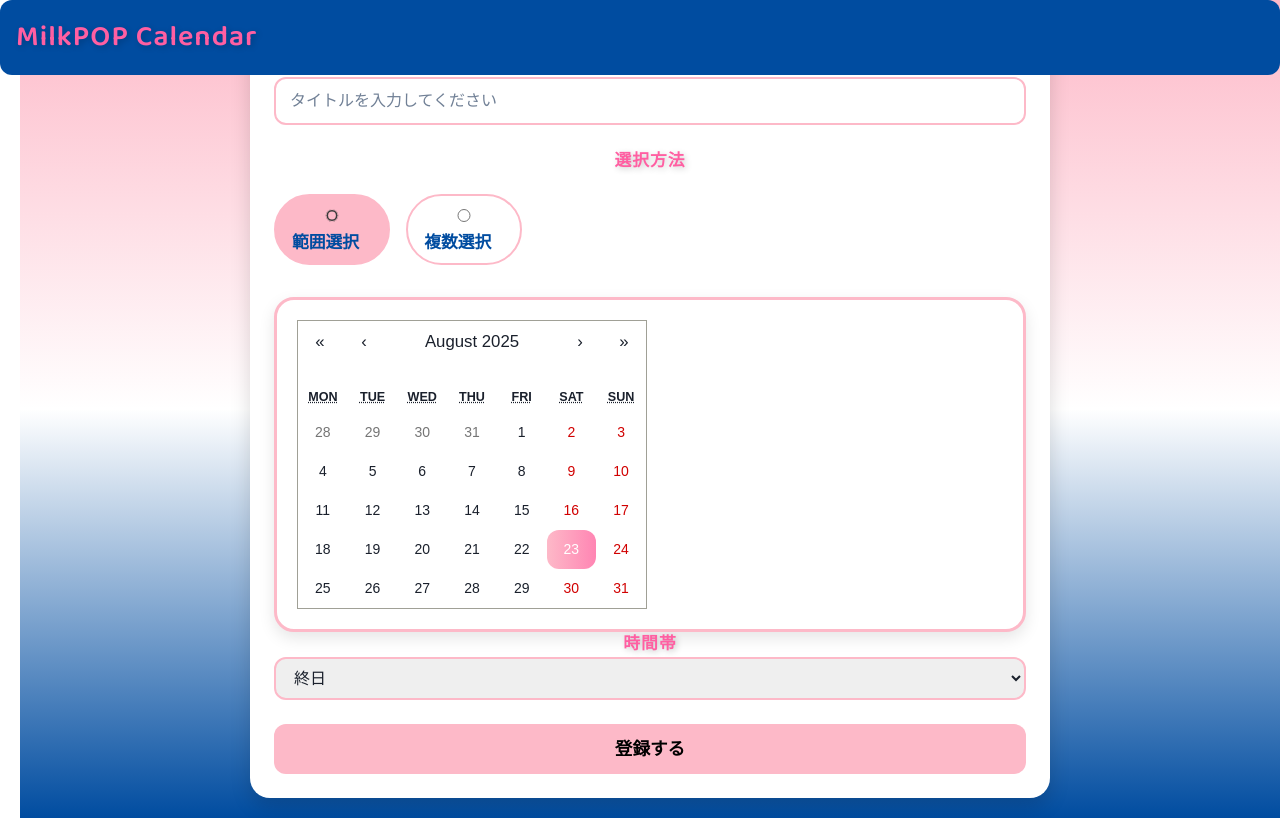
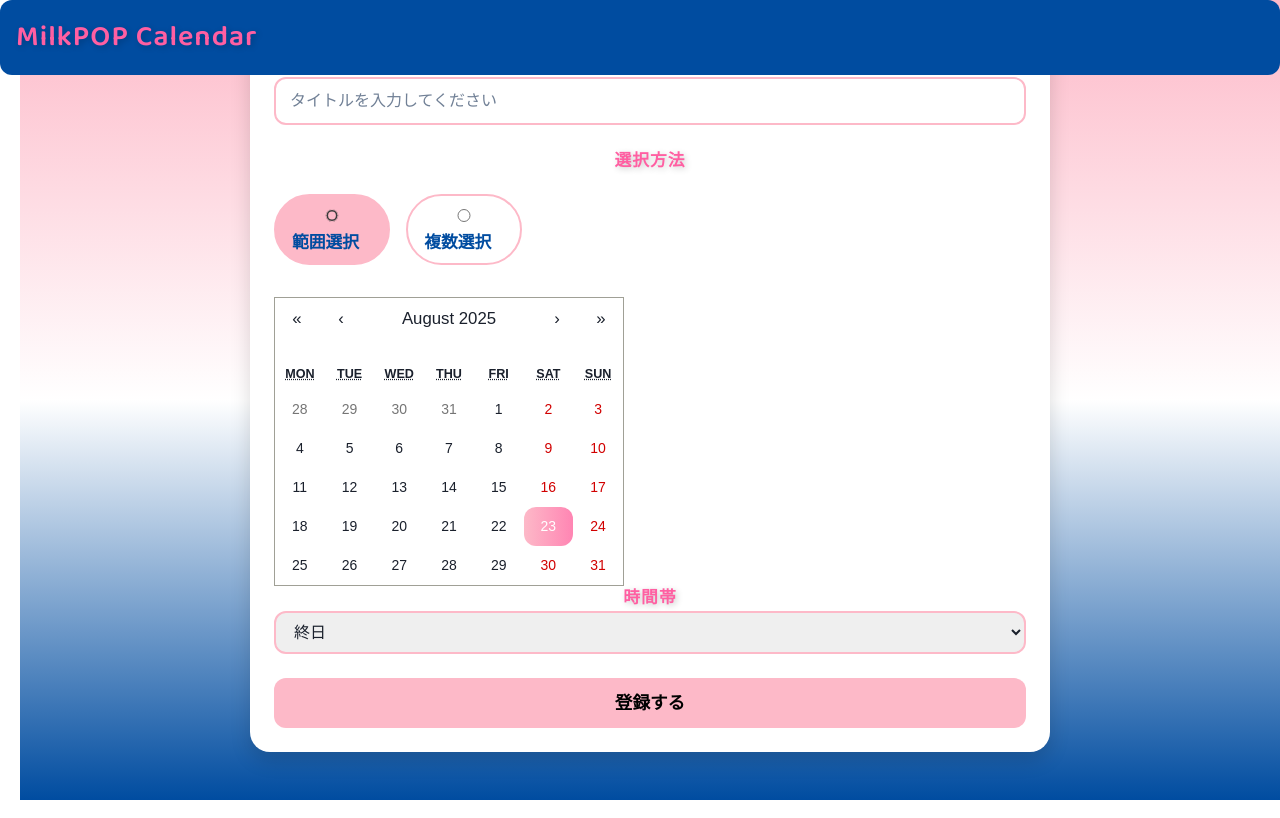
Before and after one commit to kuzyoumike0/milkpop-calendarapp, a React app in the folder frontend/: page /register in a window 1280 px wide. Built offline with nearby package versions, Linux system fonts and the light colour scheme; a web font is replaced by a local one.

Commit message:
Update RegisterPage.jsx

```diff
--- a/frontend/src/components/RegisterPage.jsx
+++ b/frontend/src/components/RegisterPage.jsx
@@ -1,7 +1,7 @@
 import React, { useState } from "react";
 import Calendar from "react-calendar";
-import "react-calendar/dist/Calendar.css"; // 既存のカレンダーCSSを読み込み
-import "../index.css"; // 自作CSSで上書き
+import "react-calendar/dist/Calendar.css"; // react-calendarの元CSS
+import "../index.css"; // 自作おしゃれCSSで上書き
 
 const RegisterPage = () => {
   const [title, setTitle] = useState("");
@@ -37,13 +37,12 @@ const RegisterPage = () => {
 
   return (
     <div className="register-page">
-      {/* バナー */}
       <header className="banner">
         <h1>MilkPOP Calendar</h1>
       </header>
 
       <div className="form-container">
-        {/* タイトル入力 */}
+        {/* タイトル */}
         <div className="form-group">
           <label>タイトル</label>
           <input
@@ -54,7 +53,7 @@ const RegisterPage = () => {
           />
         </div>
 
-        {/* ラジオボタン */}
+        {/* 選択方法 */}
         <div className="form-group">
           <h2>選択方法</h2>
           <div className="radio-group">
@@ -82,7 +81,7 @@ const RegisterPage = () => {
         </div>
 
         {/* カレンダー */}
-        <div className="custom-calendar">
+        <div className="calendar-wrapper">
           <Calendar
             onChange={setDate}
             value={date}
@@ -114,7 +113,6 @@ const RegisterPage = () => {
           )}
         </div>
 
-        {/* 保存ボタン */}
         <button className="save-btn" onClick={handleSave}>
           登録する
         </button>
```
